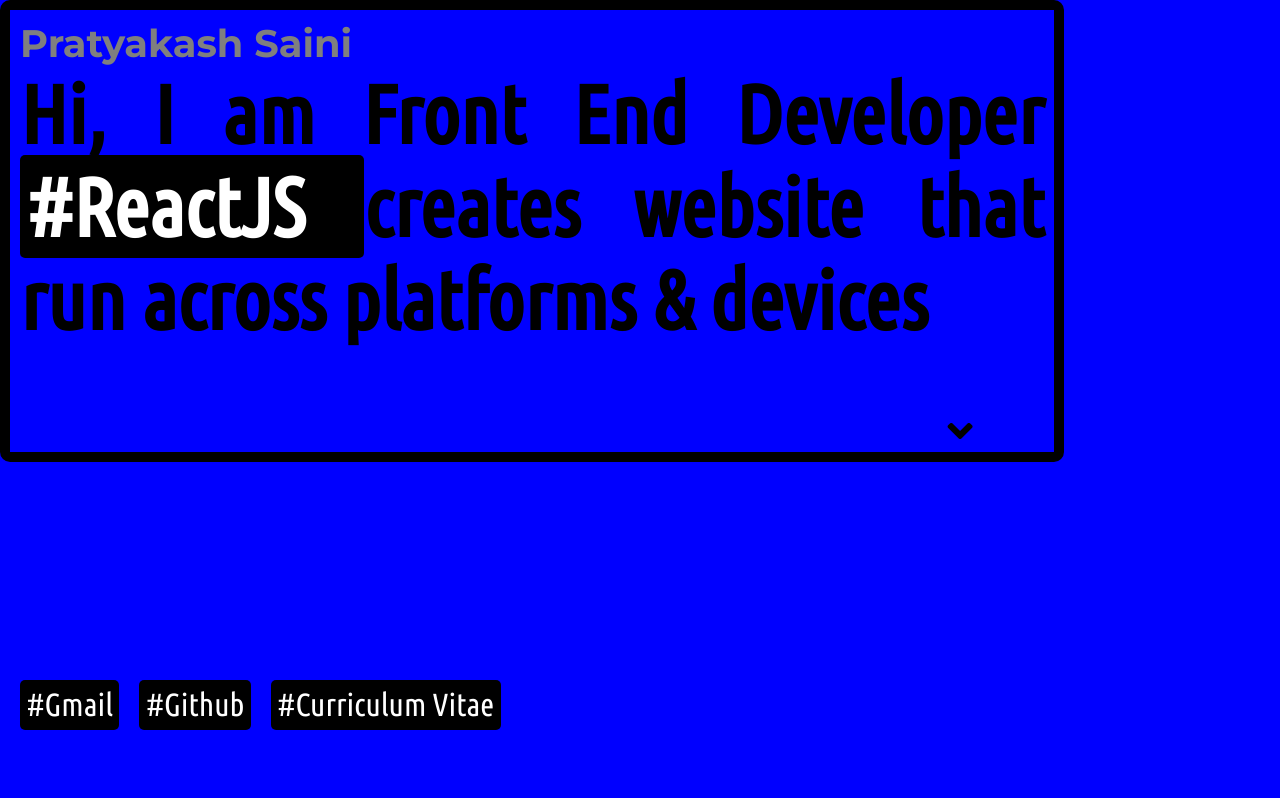
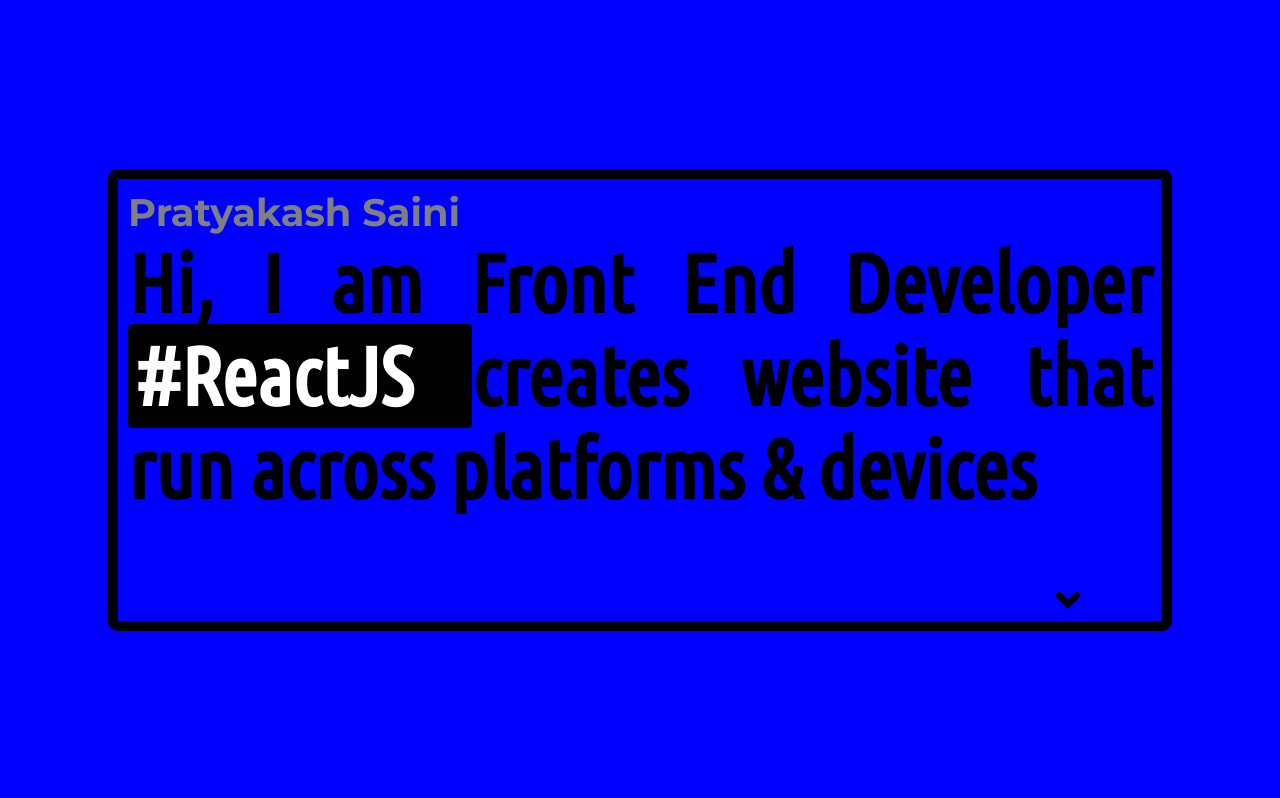
Before and after one commit to pratyakash/pratyakash.github.io, a React (Create React App) app in the folder pratyakash.github.io/: page / in a window 1280 px wide. Shown: the top 798 px of the page. Built offline with nearby package versions, Linux system fonts and the light colour scheme.

Commit message:
Crash Fixed

```diff
--- a/pratyakash.github.io/src/components/Introduction/Intro.js
+++ b/pratyakash.github.io/src/components/Introduction/Intro.js
@@ -11,11 +11,11 @@ class Intro extends Component {
                     <div className="description">
                         <h1>Hi, I am Front End Developer  <a className="special" href="https://reactjs.org/" target="_black" > #ReactJS </a>creates website that run across platforms & devices</h1>
                     </div>
-                    <div className="connect">
+                    {/* <div className="connect">
                         <a href>#Gmail</a>
                         <a href>#Github</a>
                         <a href>#Curriculum Vitae</a>
-                    </div>
+                    </div> */}
                     <div className="click_me_body">
                         <button><i class="fas fa-angle-down fa-3x"></i></button>
                     </div>
--- a/pratyakash.github.io/src/resources/scss/components/Introduction/_intro.scss
+++ b/pratyakash.github.io/src/resources/scss/components/Introduction/_intro.scss
@@ -2,7 +2,8 @@
     background:blue;
     height: 100vh;
     justify-content: center;
-    align-item: center;
+    align-items: center;
+    display: flex;
 }
 
 .intro{
```
